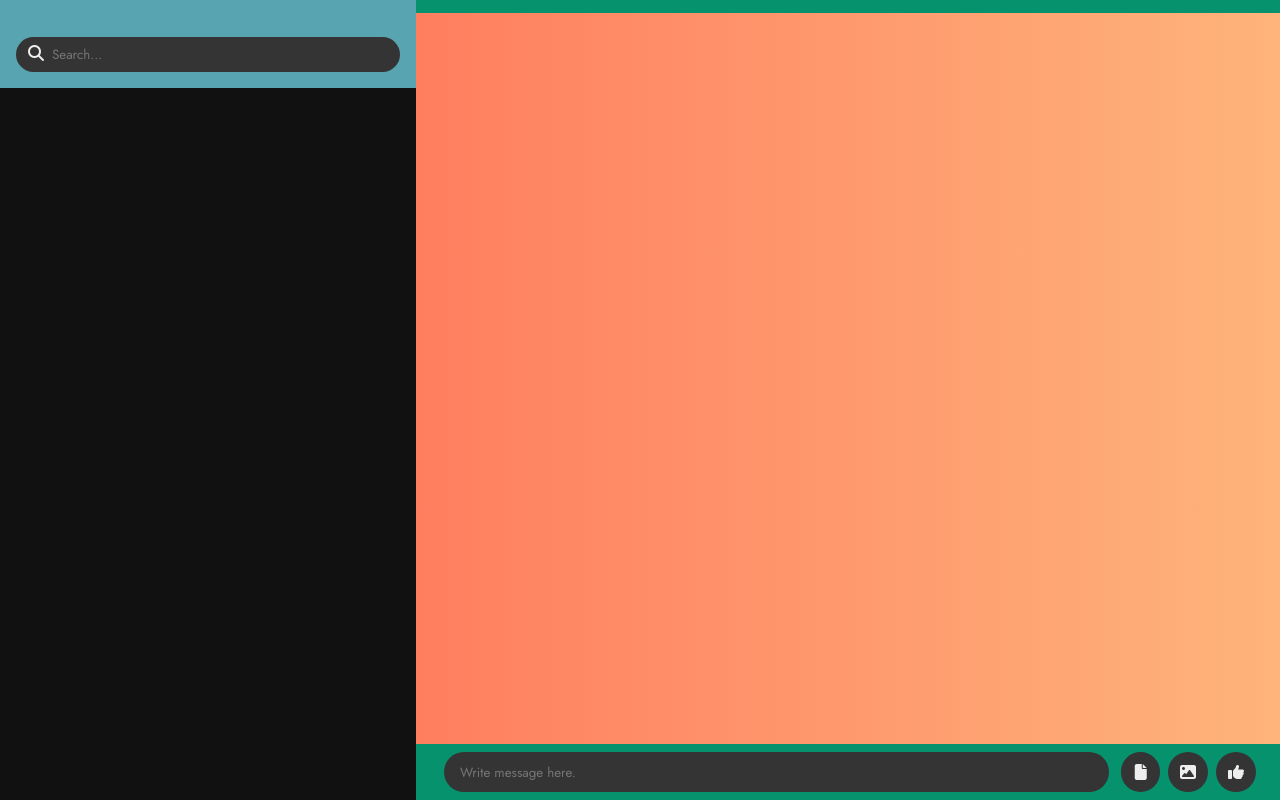
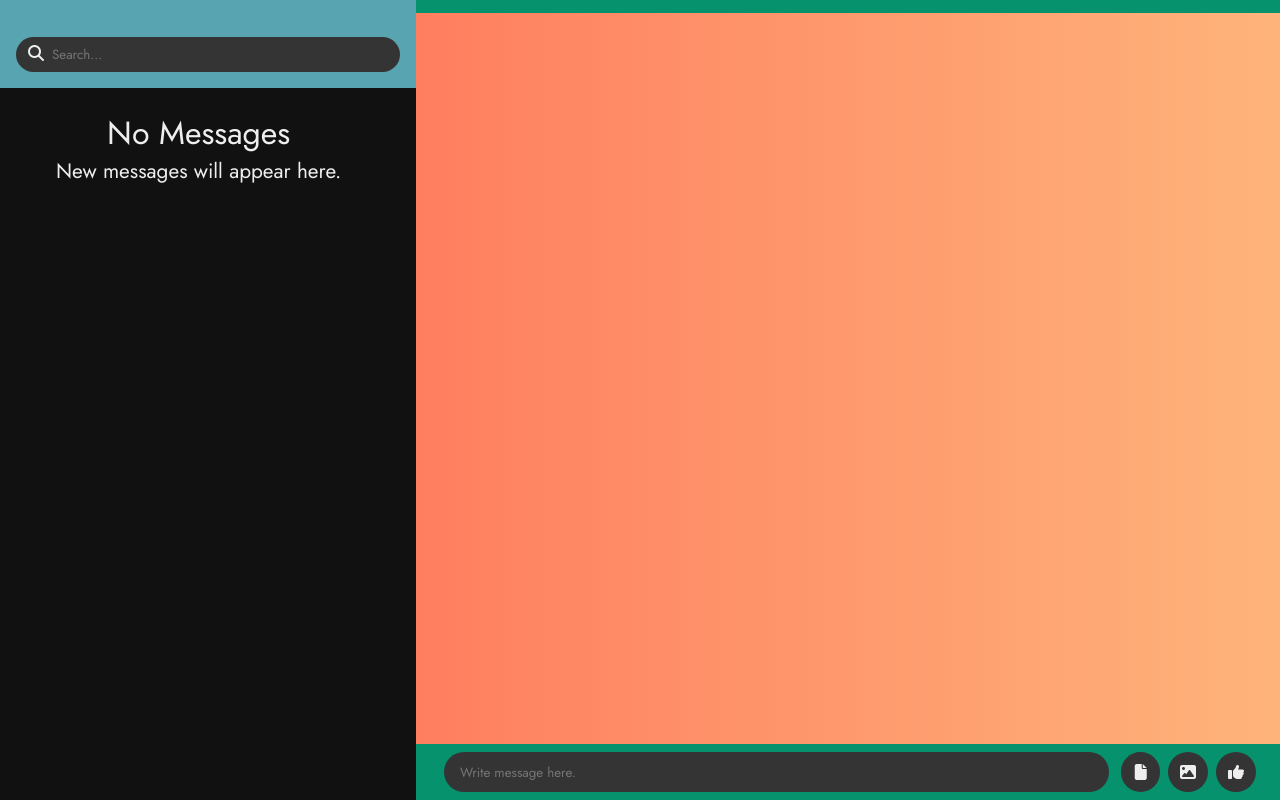
Before and after one commit to kouosi/kasumi, a Python web app: template templates/chat.html in a window 1280 px wide. Run offline with Jinja, Linux system fonts and the light colour scheme; the template is opened without the code that fills it, so the values that code supplies are empty; some libraries are stand-ins or nearby versions; some web fonts are replaced.

Commit message:
feat: Add no message message

```diff
--- a/templates/chat.html
+++ b/templates/chat.html
@@ -48,6 +48,13 @@
                 <!--         </div> -->
                 <!--     </div> -->
                 <!-- </div> -->
+                <div class="contact-info">
+                    <div class="info" style="margin-left: 2rem;">
+                        <div class="name" style="font-size: 2rem; text-align:center">No Messages
+                            <div class="name" style="font-size: 1.3rem; text-align:center">New messages will appear here.</div>
+                        </div>
+                    </div>
+                </div>
             </div>
         </div>
 
```
